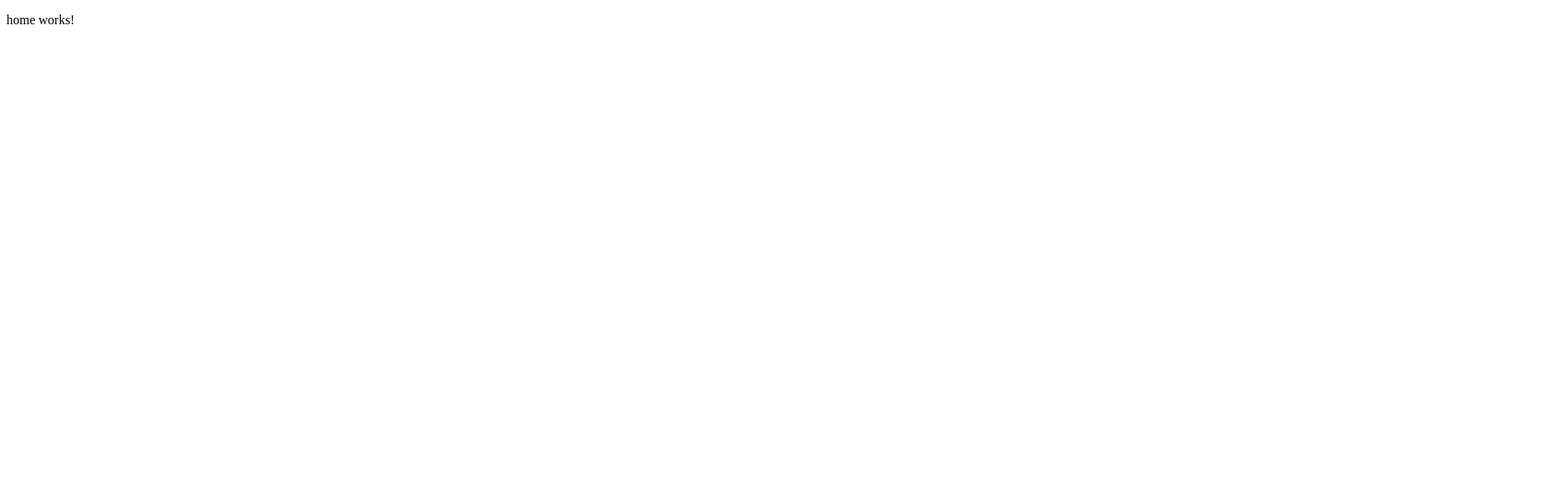
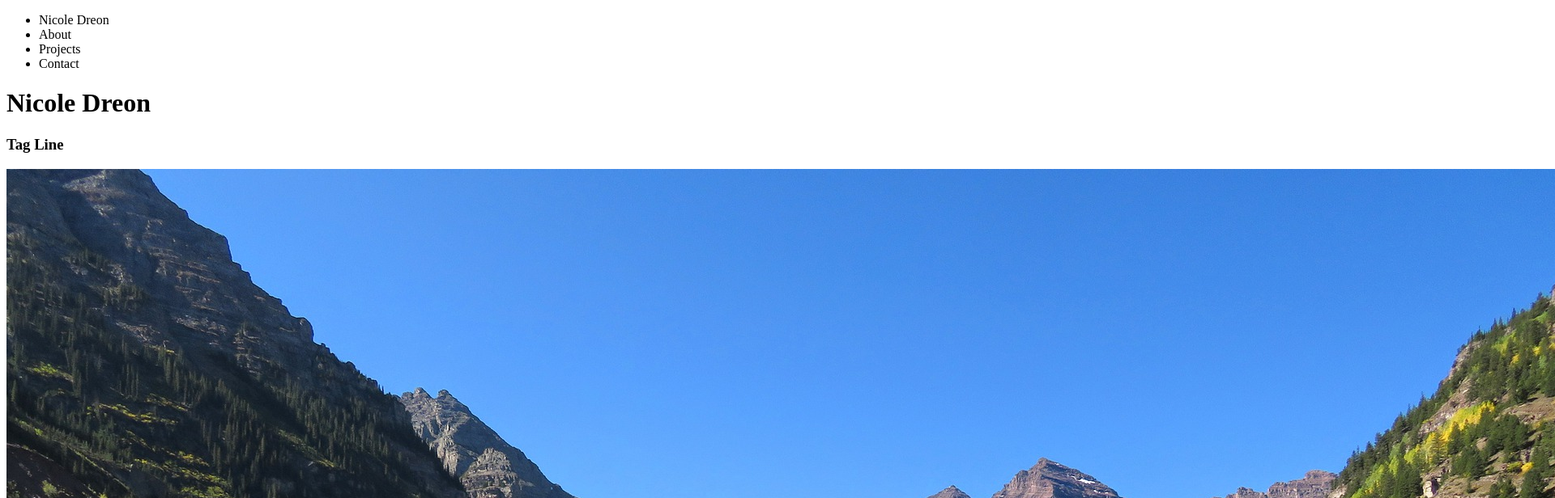
Before and after one commit to NicoleDreon/portfolio, an Angular app: page / in a window 1280 px wide. Shown: the top 616 px of the page at 81% size, 1920 px wide, since content can reach past the window. Built offline with nearby package versions, Linux system fonts and the light colour scheme.

Commit message:
baisc structure for home page set up

```diff
--- a/src/app/home/home.component.html
+++ b/src/app/home/home.component.html
@@ -1 +1,8 @@
-<p>home works!</p>
+<app-navigation></app-navigation>
+<div>
+  <h1>Nicole Dreon</h1>
+  <h3>Tag Line</h3>
+  <img src="/assets/autumn.jpg" alt="" />
+</div>
+
+<app-footer></app-footer>
```
Also changed, not shown: src/assets/autumn.jpg (added).
